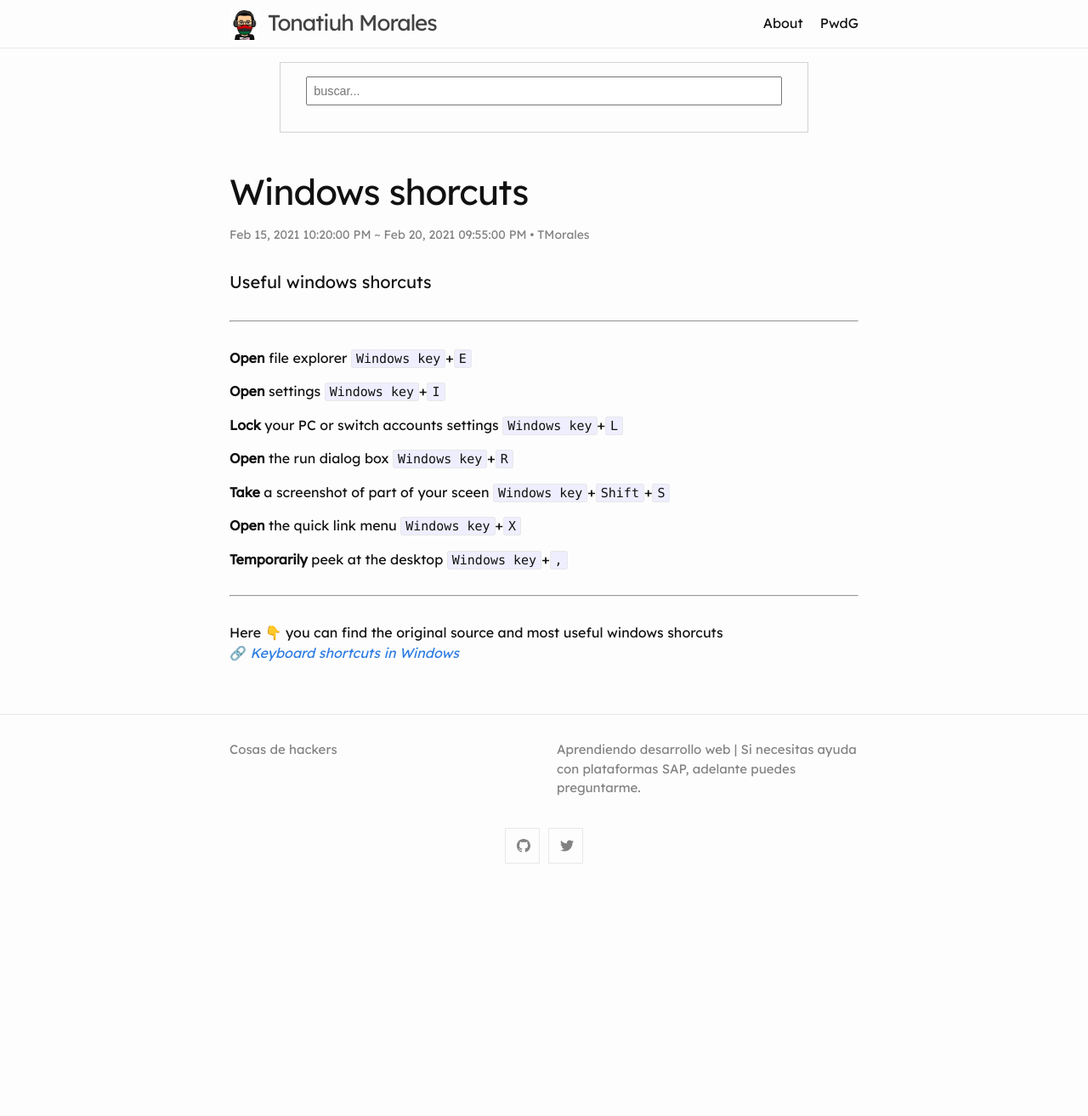
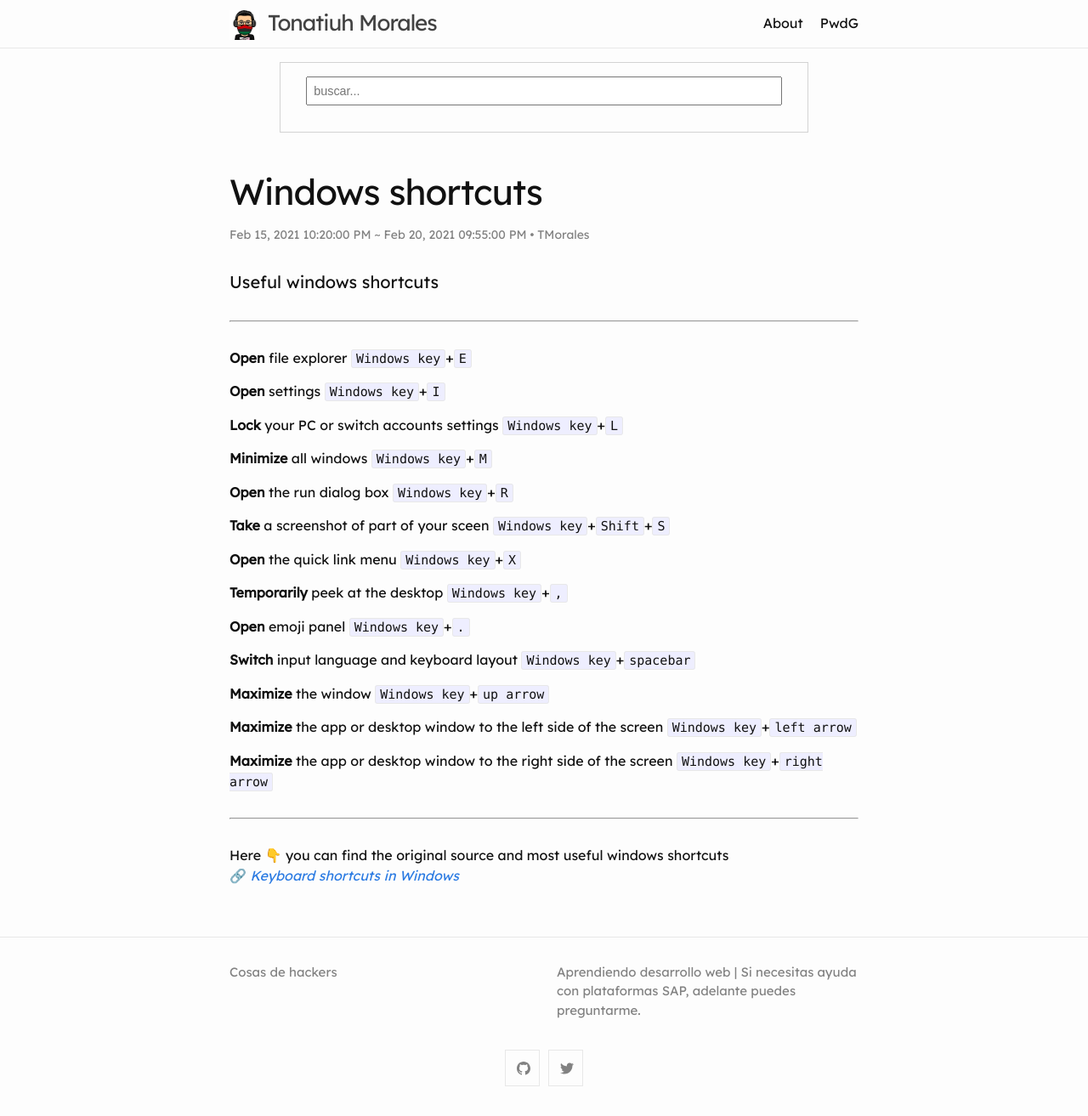
Before and after one commit to blackc0mb/blackc0mb.github.io, a Jekyll site: the page built from _posts/2021-02-15-windows-shorcuts.md, in a window 1280 px wide. Shown: the whole page at 85% size. Built offline with Jekyll 4.4.1, drawn with Linux system fonts in a browser that asks for light colours; comment, search, counter and statistics services are not loaded; before the commit the page ends 1051 px from its top, so only the background shows below that.

Commit message:
Update 2021-02-15-windows-shorcuts.md
new shortcuts added

```diff
--- a/_posts/2021-02-15-windows-shorcuts.md
+++ b/_posts/2021-02-15-windows-shorcuts.md
@@ -1,13 +1,13 @@
 ---
-title: Windows shorcuts
+title: Windows shortcuts
 layout: post
-description: Useful windows shorcuts
+description: Useful windows shortcuts
 date: 2021-02-15 22:20
 modified_date: 2021-02-20 21:55
 author: TMorales
-tag: shorcuts
+tag: shortcuts
 ---
-#### Useful windows shorcuts
+#### Useful windows shortcuts
 ---
 **Open** file explorer
 `Windows key`+`E`
@@ -17,6 +17,9 @@ tag: shorcuts
 
 **Lock** your PC or switch accounts settings
 `Windows key`+`L`
+
+**Minimize** all windows
+`Windows key`+`M`
 
 **Open** the run dialog box
 `Windows key`+`R`
@@ -30,6 +33,21 @@ tag: shorcuts
 **Temporarily** peek at the desktop
 `Windows key`+`,`
 
+**Open** emoji panel
+`Windows key`+`.`
+
+**Switch** input language and keyboard layout
+`Windows key`+`spacebar`
+
+**Maximize** the window
+`Windows key`+`up arrow`
+
+**Maximize** the app or desktop window to the left side of the screen
+`Windows key`+`left arrow`
+
+**Maximize** the app or desktop window to the right side of the screen
+`Windows key`+`right arrow`
+
 ---
-Here 👇 you can find the original source and most useful windows shorcuts\
+Here 👇 you can find the original source and most useful windows shortcuts\
 🔗 *[Keyboard shortcuts in Windows](https://support.microsoft.com/en-us/windows/keyboard-shortcuts-in-windows-dcc61a57-8ff0-cffe-9796-cb9706c75eec)*
```
